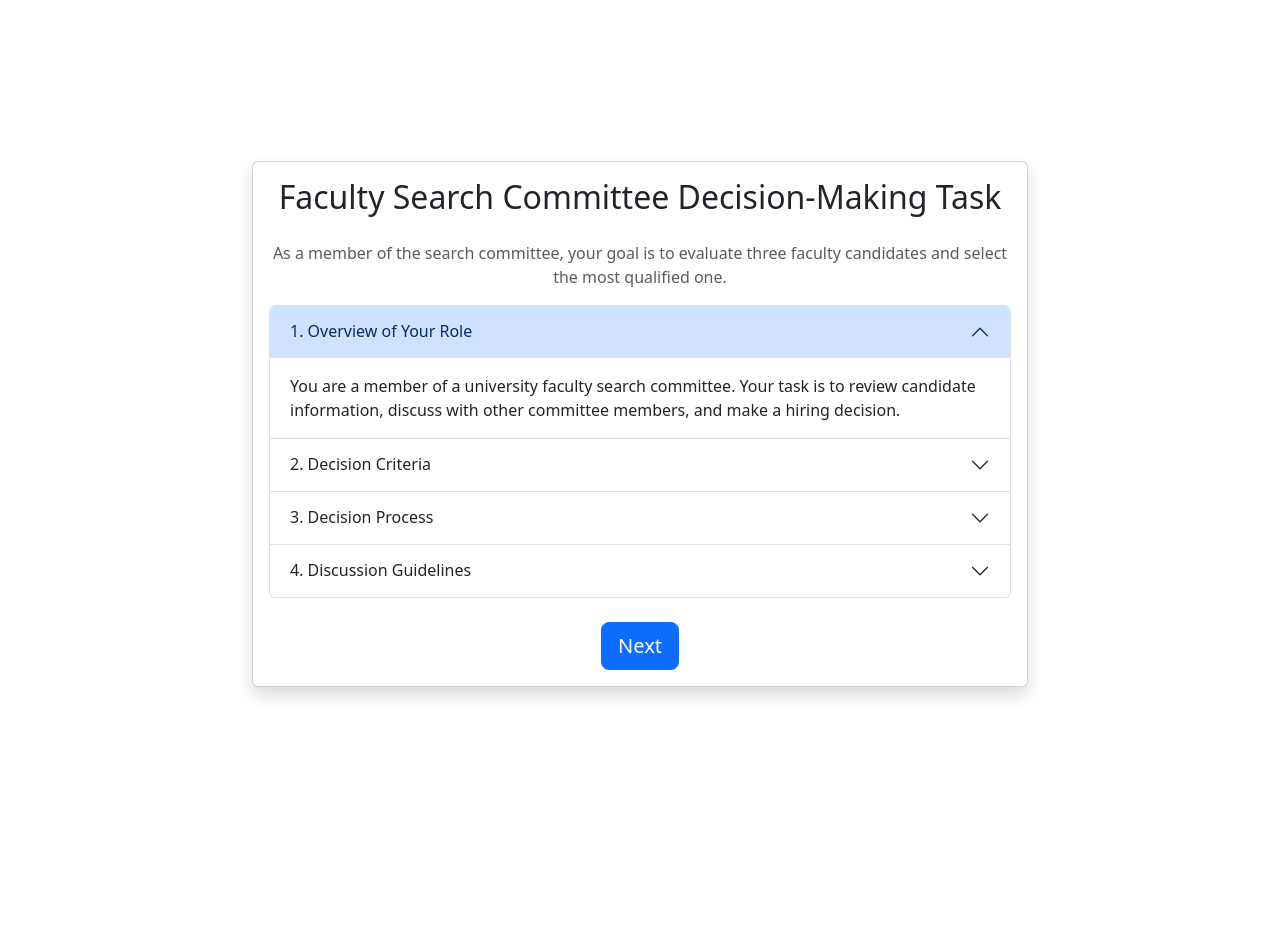
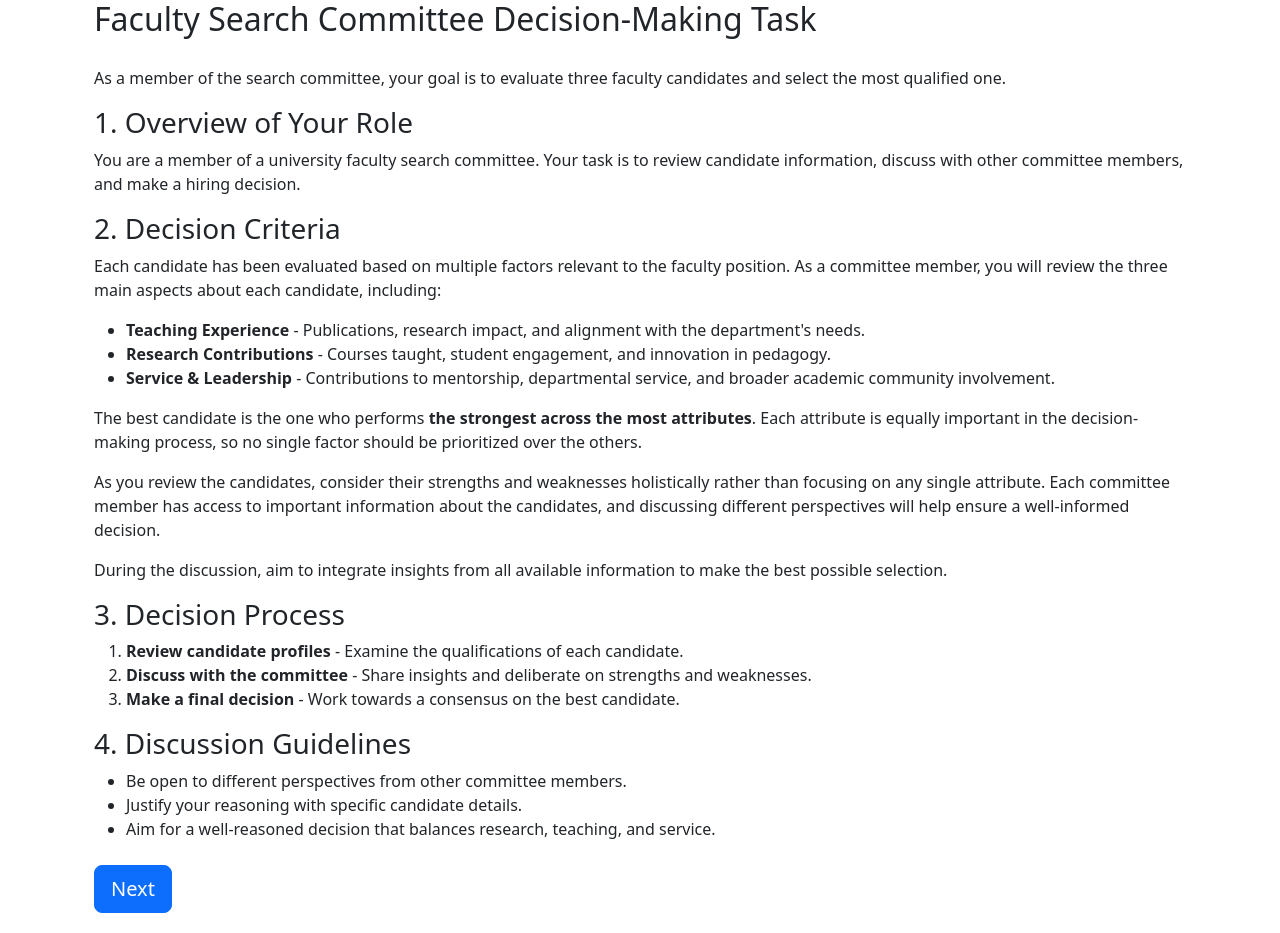
Before and after one commit to night18/hidden_profile, a Vue app in the folder vue-project/: page /TaskInstruction in a window 1280 px wide. Before the commit the page ends 800 px from the top, so only its background shows below. Built offline with nearby package versions, Linux system fonts and the light colour scheme; what vue-sweetalert2 would draw is missing.

Commit message:
For task instruction, make sure participants read all four.

```diff
--- a/vue-project/src/views/TaskInstruction.vue
+++ b/vue-project/src/views/TaskInstruction.vue
@@ -1,5 +1,3 @@
-
-
 <script setup>
 import { ref } from 'vue';
 import { useRouter } from 'vue-router';
@@ -11,79 +9,55 @@ function goExample() {
 }
 </script>
 <template>
-    <div class="container mt-5">
-      <div class="card shadow">
-        <div class="card-body">
-          <h2 class="card-title text-center mb-4">Faculty Search Committee Decision-Making Task</h2>
-
-          <p class="text-muted text-center">
-            As a member of the search committee, your goal is to evaluate three faculty candidates and select the most qualified one.
+<div class="container">
+  <div class="jumbotron container">
+    <h2>Faculty Search Committee Decision-Making Task</h2>
+    <div class="content-area">
+      <p>As a member of the search committee, your goal is to evaluate three faculty candidates and select the most qualified one.</p>
+      <div>
+          <!-- Overview Section -->
+          <div >
+              <h3>1. Overview of Your Role</h3>
+              <p>
+                  You are a member of a university faculty search committee. Your task is to review candidate information, discuss with other committee members, and make a hiring decision.
               </p>
-
-          <div class="accordion" id="taskInstructions">
-            <!-- Overview Section -->
-            <div class="accordion-item">
-              <h2 class="accordion-header" id="headingOverview">
-                <button class="accordion-button" type="button" data-bs-toggle="collapse" data-bs-target="#collapseOverview" aria-expanded="true" aria-controls="collapseOverview">
-                  1. Overview of Your Role
-                </button>
-              </h2>
-              <div id="collapseOverview" class="accordion-collapse collapse show" aria-labelledby="headingOverview" data-bs-parent="#taskInstructions">
-                <div class="accordion-body">
-                  You are a member of a university faculty search committee. Your task is to review candidate information, discuss with other committee members, and make a hiring decision.
-                </div>
-              </div>
           </div>
 
           <!-- Decision Criteria Section -->
-            <div class="accordion-item">
-              <h2 class="accordion-header" id="headingCriteria">
-                <button class="accordion-button collapsed" type="button" data-bs-toggle="collapse" data-bs-target="#collapseCriteria" aria-expanded="false" aria-controls="collapseCriteria">
-                  2. Decision Criteria
-                </button>
-              </h2>
-              <div id="collapseCriteria" class="accordion-collapse collapse" aria-labelledby="headingCriteria" data-bs-parent="#taskInstructions">
-                <div class="accordion-body">
+          <div >
+              <h3>2. Decision Criteria</h3>
+              <p>
                   Each candidate has been evaluated based on multiple factors relevant to the faculty position. As a committee member, you will review the three main aspects about each candidate, including:
+              </p>
               <ul>
                   <li><strong>Teaching Experience</strong> - Publications, research impact, and alignment with the department's needs.</li>
                   <li><strong>Research Contributions</strong> - Courses taught, student engagement, and innovation in pedagogy.</li>
                   <li><strong>Service & Leadership</strong> - Contributions to mentorship, departmental service, and broader academic community involvement.</li>
               </ul>
-                  <p>The best candidate is the one who performs <strong>the strongest across the most attributes</strong>. Each attribute is equally important in the decision-making process, so no single factor should be prioritized over the others.</p>
-                  <p>As you review the candidates, consider their strengths and weaknesses holistically rather than focusing on any single attribute. Each committee member has access to important information about the candidates, and discussing different perspectives will help ensure a well-informed decision.</p>
-                  <p>During the discussion, aim to integrate insights from all available information to make the best possible selection.</p>
-                </div>
-              </div>
+              <p>
+                  The best candidate is the one who performs <strong>the strongest across the most attributes</strong>. Each attribute is equally important in the decision-making process, so no single factor should be prioritized over the others.
+              </p>
+              <p>
+                  As you review the candidates, consider their strengths and weaknesses holistically rather than focusing on any single attribute. Each committee member has access to important information about the candidates, and discussing different perspectives will help ensure a well-informed decision.
+              </p>
+              <p>
+                  During the discussion, aim to integrate insights from all available information to make the best possible selection.
+              </p>
           </div>
 
           <!-- Process Section -->
-            <div class="accordion-item">
-              <h2 class="accordion-header" id="headingProcess">
-                <button class="accordion-button collapsed" type="button" data-bs-toggle="collapse" data-bs-target="#collapseProcess" aria-expanded="false" aria-controls="collapseProcess">
-                  3. Decision Process
-                </button>
-              </h2>
-              <div id="collapseProcess" class="accordion-collapse collapse" aria-labelledby="headingProcess" data-bs-parent="#taskInstructions">
-                <div class="accordion-body">
+          <div >
+              <h3>3. Decision Process</h3>
               <ol>
-                    <li><strong>Review candidate profiles</strong> – Examine the qualifications of each candidate. You <strong>cannot</strong> access the profiles during the discussion. But, you are allowed to take notes when reviewing the profiles. </li>
-                    <li><strong>Discuss with the committee</strong> – Share insights and deliberate on strengths and weaknesses.</li>
-                    <li><strong>Make a final decision</strong> – Work towards a consensus on the best candidate.</li>
+                  <li><strong>Review candidate profiles</strong> - Examine the qualifications of each candidate.</li>
+                  <li><strong>Discuss with the committee</strong> - Share insights and deliberate on strengths and weaknesses.</li>
+                  <li><strong>Make a final decision</strong> - Work towards a consensus on the best candidate.</li>
               </ol>
-                </div>
-              </div>
           </div>
 
           <!-- Discussion Guidelines Section -->
-            <div class="accordion-item">
-              <h2 class="accordion-header" id="headingGuidelines">
-                <button class="accordion-button collapsed" type="button" data-bs-toggle="collapse" data-bs-target="#collapseGuidelines" aria-expanded="false" aria-controls="collapseGuidelines">
-                  4. Discussion Guidelines
-                </button>
-              </h2>
-              <div id="collapseGuidelines" class="accordion-collapse collapse" aria-labelledby="headingGuidelines" data-bs-parent="#taskInstructions">
-                <div class="accordion-body">
+          <div >
+              <h3>4. Discussion Guidelines</h3>
               <ul>
                   <li>Be open to different perspectives from other committee members.</li>
                   <li>Justify your reasoning with specific candidate details.</li>
@@ -91,10 +65,8 @@ function goExample() {
               </ul>
           </div>
       </div>
-            </div>
-          </div>
 
-          <div class="text-center mt-4">
+      <div class="mt-4">
           <button class="btn btn-primary btn-lg" @click="goExample">Next</button>
       </div>
     </div>
@@ -108,7 +80,4 @@ function goExample() {
 </script>
 
 <style scoped>
-  .container {
-    max-width: 800px;
-  }
 </style>
```
Also changed, not shown: vue-project/src/views/errors/TeammateLeft.vue (added), 1 other file (tests, documents, lock files or other folders). Lines whose indentation alone changed are shown as unchanged.
